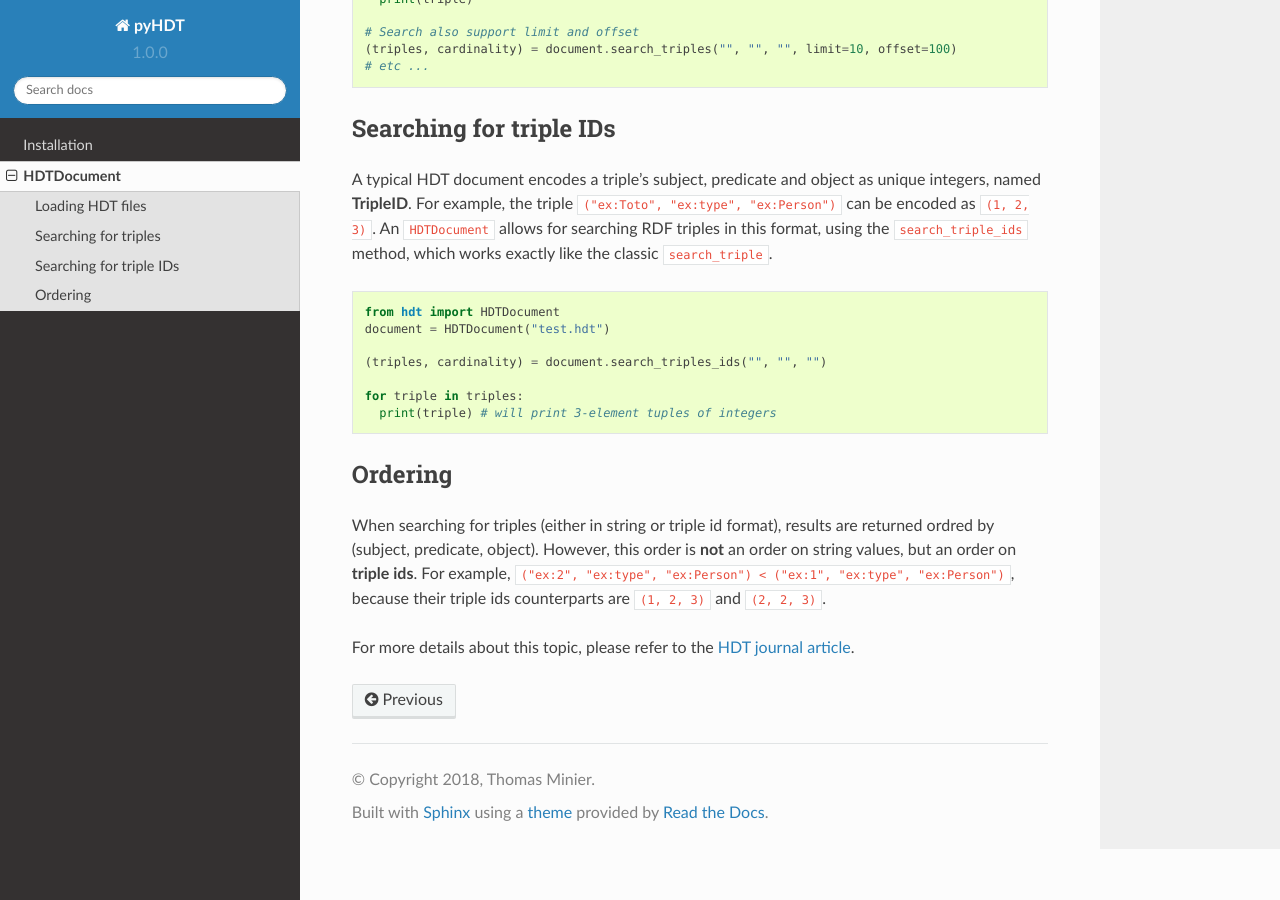
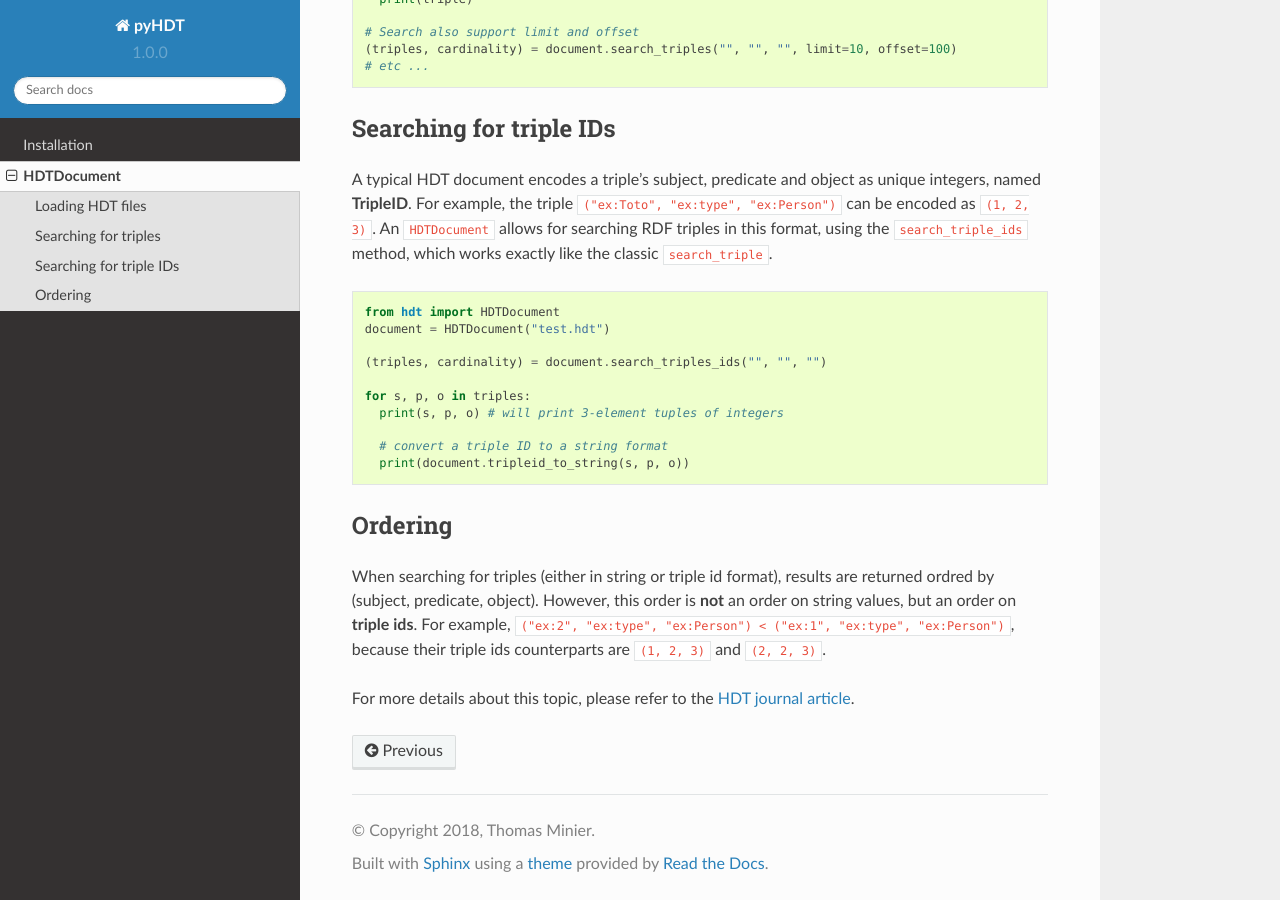
Before and after one commit to RDFLib/rdflib-hdt, a Sphinx documentation site: the page built from docs/source/hdtdocument.rst, in a window 1280 px wide and 900 px high, scrolled down 993 px. Built offline with Sphinx 7.4.7 and the Read the Docs theme 2.0.0, drawn with Linux system fonts in a browser that asks for light colours.

Commit message:
a bit more doc

```diff
--- a/docs/source/hdtdocument.rst
+++ b/docs/source/hdtdocument.rst
@@ -64,8 +64,11 @@ An ``HDTDocument`` allows for searching RDF triples in this format, using the ``
 
   (triples, cardinality) = document.search_triples_ids("", "", "")
 
-  for triple in triples:
-    print(triple) # will print 3-element tuples of integers
+  for s, p, o in triples:
+    print(s, p, o) # will print 3-element tuples of integers
+
+    # convert a triple ID to a string format
+    print(document.tripleid_to_string(s, p, o))
 
 Ordering
 ^^^^^^^^^^^
```
